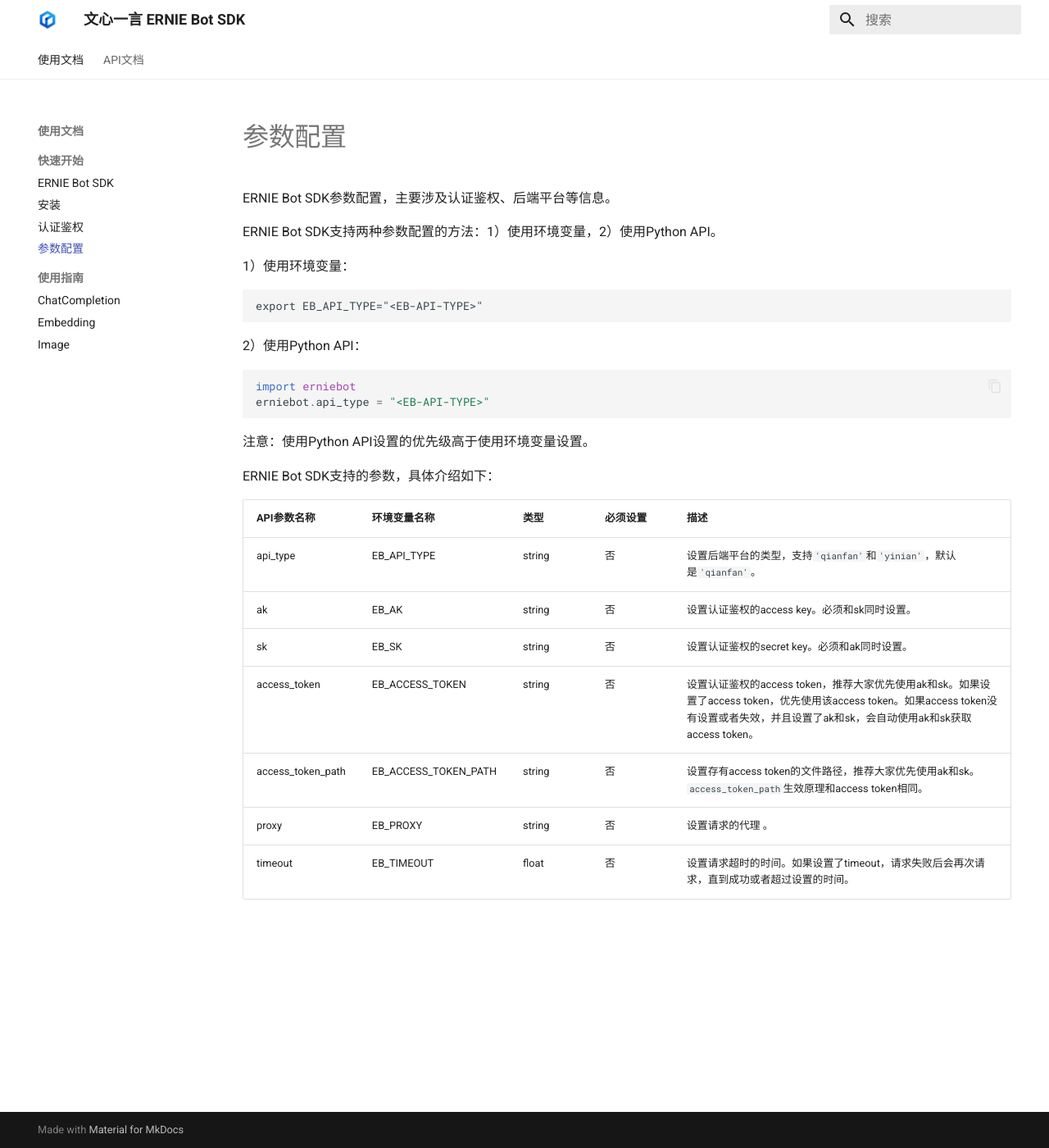
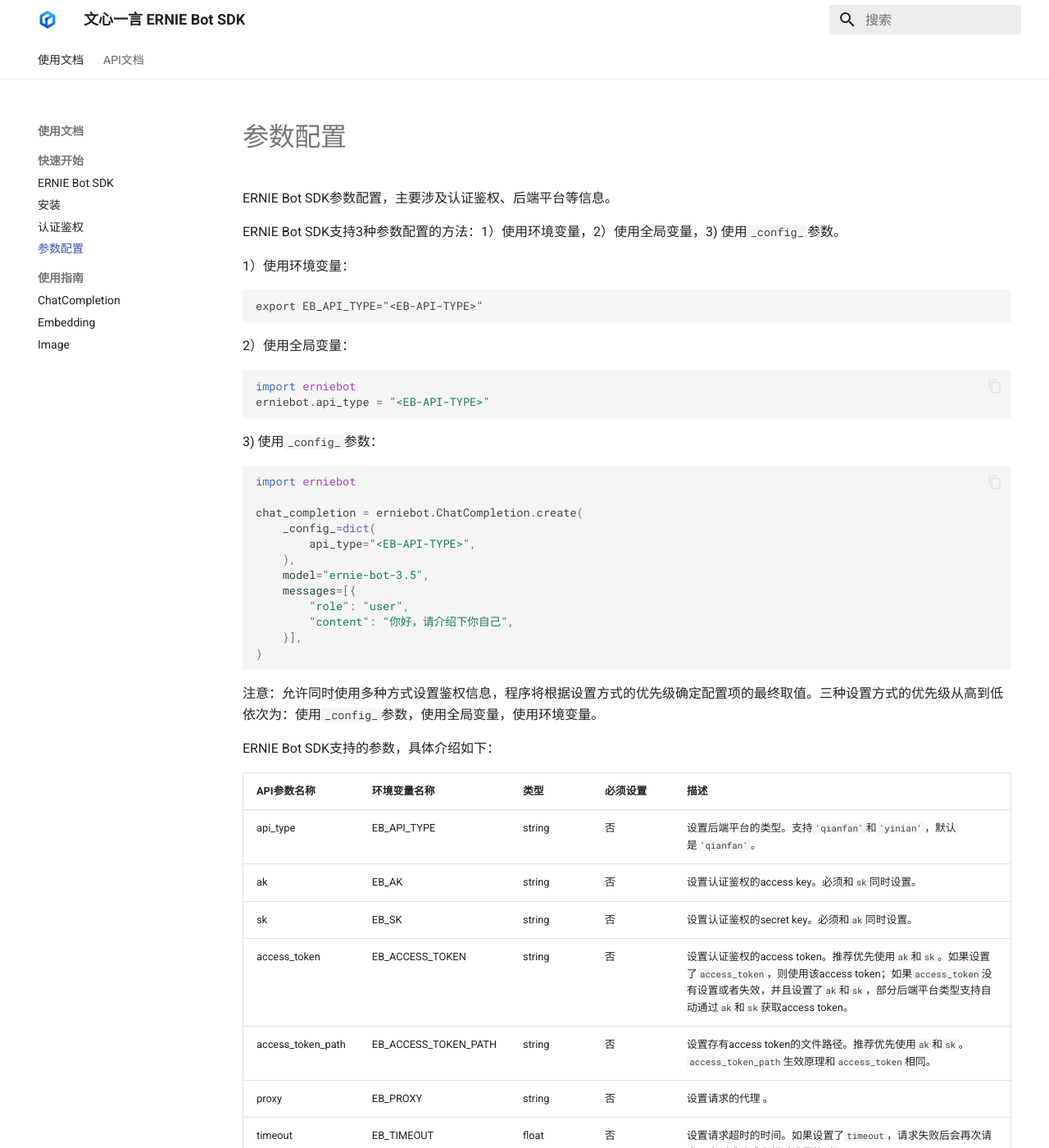
Before and after one commit to PaddlePaddle/ERNIE-SDK, an MkDocs documentation site: the page built from docs/configuration.md, in a window 1280 px wide and 1400 px high. Shown: the whole window at 82% size. Built offline with MkDocs 1.6.1 and Material for MkDocs 9.7.7, drawn with Linux system fonts in a browser that asks for light colours.

````diff
--- a/docs/configuration.md
+++ b/docs/configuration.md
@@ -2,29 +2,45 @@
 
 ERNIE Bot SDK参数配置，主要涉及认证鉴权、后端平台等信息。
 
-ERNIE Bot SDK支持两种参数配置的方法：1）使用环境变量，2）使用Python API。
+ERNIE Bot SDK支持3种参数配置的方法：1）使用环境变量，2）使用全局变量，3) 使用`_config_`参数。
 
 1）使用环境变量：
 ``` {.copy}
 export EB_API_TYPE="<EB-API-TYPE>"
 ```
 
-2）使用Python API：
+2）使用全局变量：
 ``` {.py .copy}
 import erniebot
 erniebot.api_type = "<EB-API-TYPE>"
 ```
 
-注意：使用Python API设置的优先级高于使用环境变量设置。
+3) 使用`_config_`参数：
+``` {.py .copy}
+import erniebot
+
+chat_completion = erniebot.ChatCompletion.create(
+    _config_=dict(
+        api_type="<EB-API-TYPE>",
+    ),
+    model="ernie-bot-3.5",
+    messages=[{
+        "role": "user",
+        "content": "你好，请介绍下你自己",
+    }],
+)
+```
+
+注意：允许同时使用多种方式设置鉴权信息，程序将根据设置方式的优先级确定配置项的最终取值。三种设置方式的优先级从高到低依次为：使用`_config_`参数，使用全局变量，使用环境变量。
 
 ERNIE Bot SDK支持的参数，具体介绍如下：
 
 | API参数名称   | 环境变量名称  |  类型   |  必须设置 |  描述   |
 | :---         | :----       | :----  | :---- |  :---- |
-| api_type     | EB_API_TYPE | string | 否 | 设置后端平台的类型，支持`'qianfan'`和`'yinian'`，默认是`'qianfan'`。|
-| ak           | EB_AK       | string | 否 | 设置认证鉴权的access key。必须和sk同时设置。 |
-| sk           | EB_SK       | string | 否 | 设置认证鉴权的secret key。必须和ak同时设置。 |
-| access_token | EB_ACCESS_TOKEN | string | 否 | 设置认证鉴权的access token，推荐大家优先使用ak和sk。如果设置了access token，优先使用该access token。如果access token没有设置或者失效，并且设置了ak和sk，会自动使用ak和sk获取access token。|
-| access_token_path | EB_ACCESS_TOKEN_PATH | string | 否 | 设置存有access token的文件路径，推荐大家优先使用ak和sk。`access_token_path`生效原理和access token相同。|
+| api_type     | EB_API_TYPE | string | 否 | 设置后端平台的类型。支持`'qianfan'`和`'yinian'`，默认是`'qianfan'`。|
+| ak           | EB_AK       | string | 否 | 设置认证鉴权的access key。必须和`sk`同时设置。 |
+| sk           | EB_SK       | string | 否 | 设置认证鉴权的secret key。必须和`ak`同时设置。 |
+| access_token | EB_ACCESS_TOKEN | string | 否 | 设置认证鉴权的access token。推荐优先使用`ak`和`sk`。如果设置了`access_token`，则使用该access token；如果`access_token`没有设置或者失效，并且设置了`ak`和`sk`，部分后端平台类型支持自动通过`ak`和`sk`获取access token。|
+| access_token_path | EB_ACCESS_TOKEN_PATH | string | 否 | 设置存有access token的文件路径。推荐优先使用`ak`和`sk`。`access_token_path`生效原理和`access_token`相同。|
 | proxy        | EB_PROXY    | string | 否 | 设置请求的代理 。|
-| timeout      | EB_TIMEOUT  | float  | 否 | 设置请求超时的时间。如果设置了timeout，请求失败后会再次请求，直到成功或者超过设置的时间。|
+| timeout      | EB_TIMEOUT  | float  | 否 | 设置请求超时的时间。如果设置了`timeout`，请求失败后会再次请求，直到成功或者超过设置的时间。|
````
Also changed, not shown: docs/authentication.md (+29 -17 lines).
